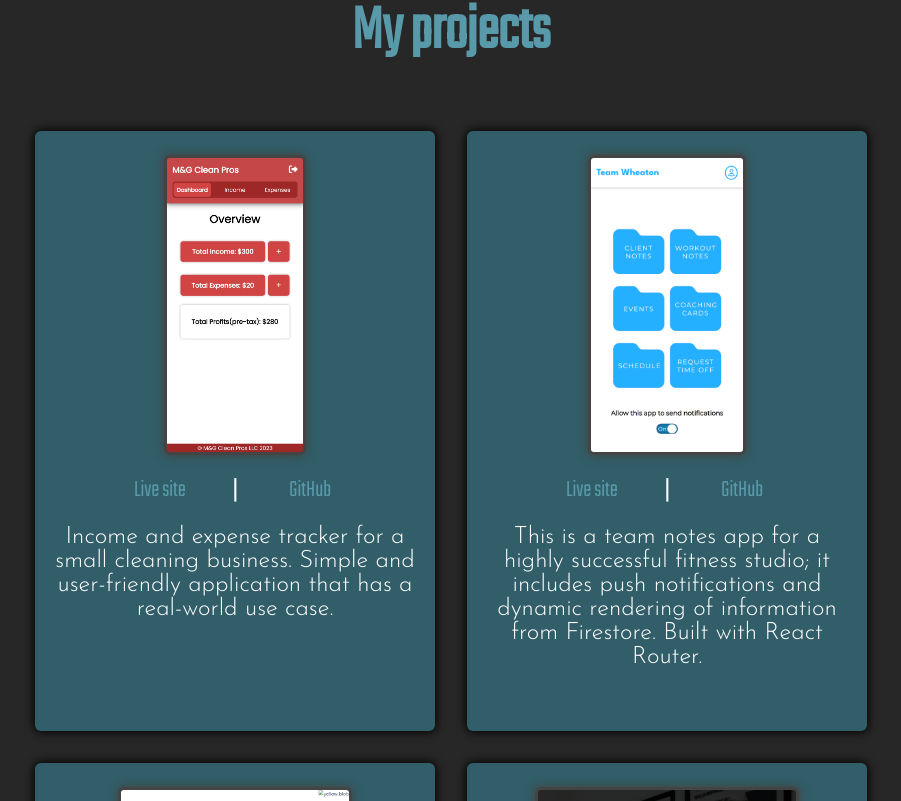
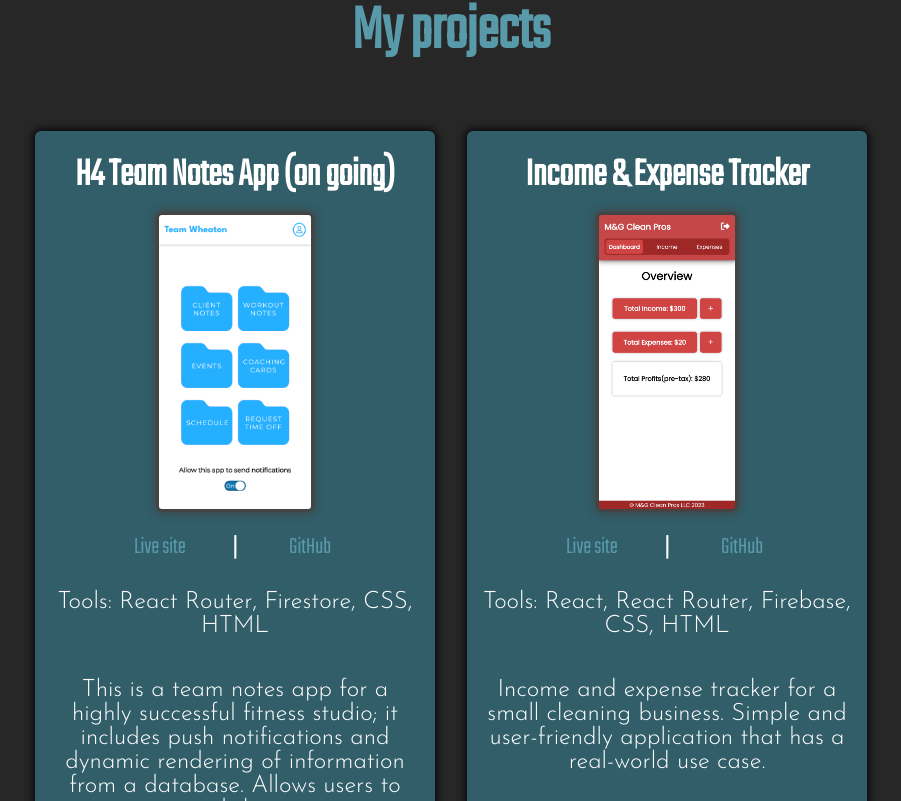
Before and after one commit to GabrielJDavila/Portfolio2.0, a React (Vite) app in the folder portfolio2.0/: page / in a window 1280 px wide. Shown: the part 1999-2800 px from the top of the page, without its empty margins (189-1090 px from the left). Built offline with nearby package versions, Linux system fonts and the light colour scheme.

Commit message:
updates to projects section
added another project to portfolio

```diff
--- a/portfolio2.0/src/Projects.jsx
+++ b/portfolio2.0/src/Projects.jsx
@@ -5,12 +5,14 @@ export default function Projects() {
     const projects = data.map((item, index) => {
         return (
             <div key={index} className="project-item-container">
+                <h4 className="project-name">{item.name}</h4>
                 <img src={item.img} alt={item.alt} className="project-img img1" id={item.id}></img>
                 <div className="project-link-container">
                     <a href={item.source} className="project-link" target="_blank">Live site</a>
                     <p className="divider">|</p>
                     <a href={item.github} className="project-link" target="_blank">GitHub</a>
                 </div>
+                <p className="tools">Tools: {item.tools}</p>
                 <p className="project-description">{item.description}</p>
             </div>
         )
--- a/portfolio2.0/src/index.css
+++ b/portfolio2.0/src/index.css
@@ -314,6 +314,11 @@ a {
   box-shadow: 0 0 10px 1px rgb(0, 0, 0);
 }
 
+.project-name {
+  font-size: 2.5rem;
+  margin: 0;
+}
+
 .project-img {
   max-width: 100%;
   max-height: 300px;
@@ -509,10 +514,12 @@ footer {
     padding: 1rem;
     width: 40%;
     max-width: 400px;
-    height: 600px;
+    height: 725px;
     display: flex;
     flex-direction: column;
     background: rgb(49, 94, 105);
     border-radius: 6px;
   }
+
+
 }
--- a/portfolio2.0/src/projectdata.jsx
+++ b/portfolio2.0/src/projectdata.jsx
@@ -1,8 +1,18 @@
 export default [
     {
         id: "item0",
+        name: "H4 Team Notes App (on going)",
+        tools: "React Router, Firestore, CSS, HTML",
+        description: "This is a team notes app for a highly successful fitness studio; it includes push notifications and dynamic rendering of information from a database. Allows users to create and share notes.",
+        source: "https://main--beautiful-starlight-72e7d4.netlify.app/",
+        github: "https://github.com/GabrielJDavila/h4teamnotes2.0",
+        img: "./h4teamnotes.png",
+        alt: "screenshot of h4app app"
+    },
+    {
+        id: "item1",
         name: "Income & Expense Tracker",
-        tools: "React, React Router, Firebase",
+        tools: "React, React Router, Firebase, CSS, HTML",
         description: "Income and expense tracker for a small cleaning business. Simple and user-friendly application that has a real-world use case.",
         source: "https://gregarious-moonbeam-69026b.netlify.app/",
         github: "https://github.com/GabrielJDavila/mgcleantracker",
@@ -10,17 +20,17 @@ export default [
         alt: "screenshot of mgclean tracker"
     },
     {
-        id: "item1",
-        name: "H4 Team Notes App (on going)",
-        tools: "React Router, Firestore, CSS, HTML",
-        description: "This is a team notes app for a highly successful fitness studio; it includes push notifications and dynamic rendering of information from Firestore. Built with React Router.",
-        source: "https://main--beautiful-starlight-72e7d4.netlify.app/",
-        github: "https://github.com/GabrielJDavila/h4teamnotes2.0",
-        img: "./h4teamnotes.png",
-        alt: "screenshot of h4app app"
+        id: "item2",
+        name: "M&G Clean Pros Website",
+        tools: "React, HTML, CSS",
+        description: "Professional website for a small cleaning business. Responsive design was the main goal, and clean coding practices.",
+        source: "https://mgcleanpros.com/",
+        github: "https://github.com/GabrielJDavila/mgcleansite",
+        img: "./mgcleanprosmobile.png",
+        alt: "screenshot of mgcleanpros website"
     },
     {
-        id: "item2",
+        id: "item3",
         name: "Quizzical",
         tools: "React, Open Trivia Database API, CSS, HTML",
         description: "Quizzical tests your knowledge of popular videogame trivia. Bring your A-game!",
@@ -30,7 +40,7 @@ export default [
         alt: "screenshot of quizzical app"
     },
     {
-        id: "item3",
+        id: "item4",
         name: "Movie Watchlist",
         tools: "Javascript, OMDb API, CSS, HTML",
         description: "This project lets you search movies and add them to your personal watchlist.",
@@ -40,7 +50,7 @@ export default [
         alt: "screenshot of watchlist app"
     },
     {
-        id: "item4",
+        id: "item5",
         name: "Employee Endorsements",
         tools: "Javascript, Firebase, CSS, HTML",
         description: "Endorsements lets users write an inspirational note to other coworkers. It saves data to a database and retrieves it to render.",
```
Also changed, not shown: portfolio2.0/public/mgcleanprosmobile.png (added), 1 other file (tests, documents, lock files or other folders).
